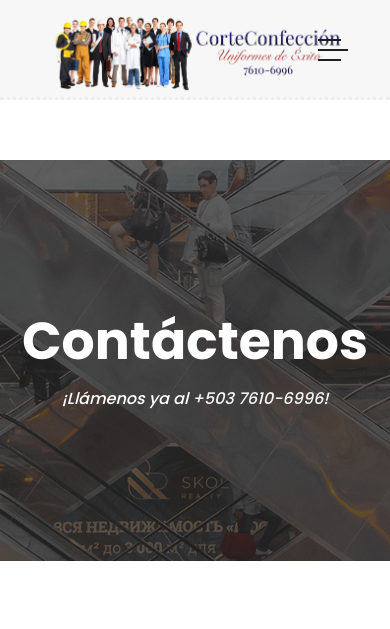
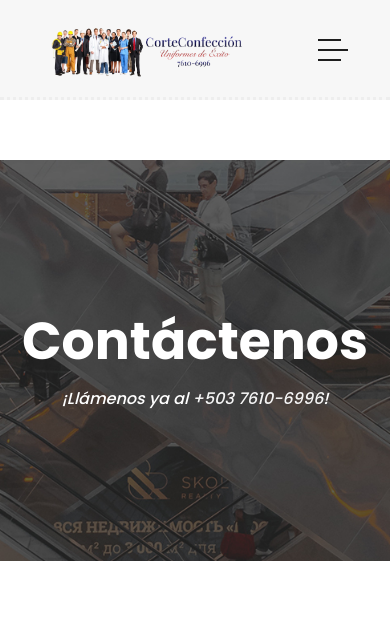
Before and after one commit to sistemadeexito/corteconfeccion, a plain HTML site: page contacto/index.html in a window 390 px wide. Shown: the top 629 px of the page. Drawn offline with Linux system fonts and the light colour scheme.

Commit message:
Update index.html widt

```diff
--- a/contacto/index.html
+++ b/contacto/index.html
@@ -68,8 +68,24 @@
                 <nav class="main-nav">
                     <!-- Logo -->
     <a href="https://wa.me/+50376106996" target="_blank" class="logo">
-        <img src="../assets/images/logo.png" width="300">
+    <img src="../assets/images/logo.png" class="logo-img">
     </a>
+
+
+    <style>
+        /* Tamaño normal (computadoras y tablets) */
+.logo-img {
+  width: 300px;
+}
+
+/* Solo celulares (pantallas menores a 576px) */
+@media (max-width: 576px) {
+  .logo-img {
+    width: 200px; /* AJUSTA a lo que quieras */
+  }
+}
+
+    </style>
 
                         <!-- Menu -->
                         <ul class="nav">
```
